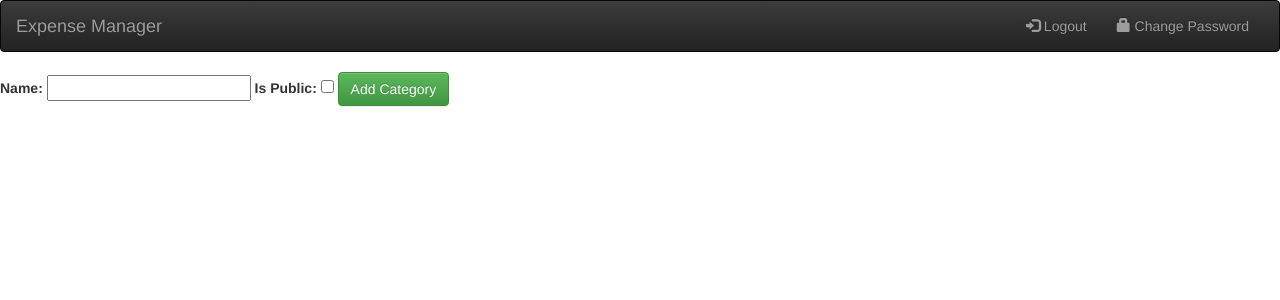
After one commit to iamads/miniature-pancake, a Django app: page /expensemanager/addcategory/ in a window 1280 px wide. The commit adds this page. Shown: the top 300 px of the page. Run offline with Django 3.2, Linux system fonts and the light colour scheme; the visitor is signed in with stand-in values (Sample User, id 1); parts of the project's set-up code (start-up, migrations or seed data) failed here and were passed over; some libraries are stand-ins or nearby versions.

Commit message:
Basic functionality with addcategory+transaction done

```diff
--- a/expensemanager/models.py
+++ b/expensemanager/models.py
@@ -7,7 +7,7 @@ class Transaction(models.Model):
     name = models.CharField(max_length=300)
     amount = models.FloatField(default=0.00)
     category = models.CharField(max_length=50, blank=True)
-    transaction_date = models.DateTimeField(default= datetime.now)
+    transaction_date = models.DateTimeField(auto_now_add=True)   # change this to be able to select date
     is_debit = models.BooleanField(default=True)
 
 
--- a/expensemanager/urls.py
+++ b/expensemanager/urls.py
@@ -5,4 +5,5 @@ from . import views
 urlpatterns = [
         url(r'^$', views.dashboard, name='dashboard'),
         url(r'^addtransaction/', views.addtransaction, name="add_transaction"),
+        url(r'^addcategory/', views.addcategory, name="add_category"),
 ]
--- a/expensemanager/views.py
+++ b/expensemanager/views.py
@@ -1,4 +1,4 @@
-from django.shortcuts import render
+from django.shortcuts import render, redirect
 from django.contrib.auth.decorators import login_required
 from models import Transaction, Category
 # Create your views here.
@@ -12,20 +12,31 @@ def index(request):
 def dashboard(request):
     userid = request.user.id
     transactions = Transaction.objects.filter(userid=userid)
-    categories = Category.objects.all()
-    return render(request, "expensemanager/dashboard.html",{'transactions':transactions,"categories":categories})
+    return render(request, "expensemanager/dashboard.html",{'transactions':transactions})
 
 @login_required
 def addtransaction(request):
     if request.method == "POST":
-        userid = request.user
+        userid = request.user.id
         name = request.POST['name']
         amount = request.POST['amount']
         category = request.POST['category']
-        transaction_date = request.POST['date']
+        #transaction_date = request.POST['date']
         is_debit = request.POST['is_debit']
-        transaction = Transaction.save(userid=userid, name=name , amount=amount, category=category, transaction_date=transaction_date,is_debit=is_debit)
+        transaction = Transaction(userid=userid, name=name , amount=amount, category=category, is_debit=is_debit)
         transaction.save()
         return redirect("/expensemanager/")
     else:
-        return render(request, "expensemanager/addtransaction.html")
+        categories = Category.objects.all()
+        return render(request, "expensemanager/addtransaction.html", {'categories':categories})
+
+@login_required
+def addcategory(request):
+    if request.method == "POST":
+       name = request.POST['name']
+       public = request.POST['public']
+       category = Category(name=name, public=public)
+       category.save()
+       return redirect("/expensemanager/")
+    else:
+        return render(request, "expensemanager/addcategory.html")
--- /dev/null
+++ b/templates/expensemanager/addcategory.html
@@ -0,0 +1,13 @@
+{%extends "base.html" %}
+{% block content %}
+    <div>
+        <form method="post" action="expensemanager/addcategory" class="form-inline" role="form">
+	    {% csrf_token %}
+            <label>Name: <input type="text" name="name"></label>
+	    <label>Is Public:
+		<input type="checkbox" name="public">
+            </label>
+            <button type="submit" class="btn btn-success">Add Category </button>
+        </form>
+    </div>
+{% endblock %}
```
Also changed, not shown: templates/expensemanager/addtransaction.html (+5 -4 lines), expensemanager/migrations/0001_initial.py (added), expensemanager/migrations/0002_auto_20160225_1317.py (added), 2 other files.
